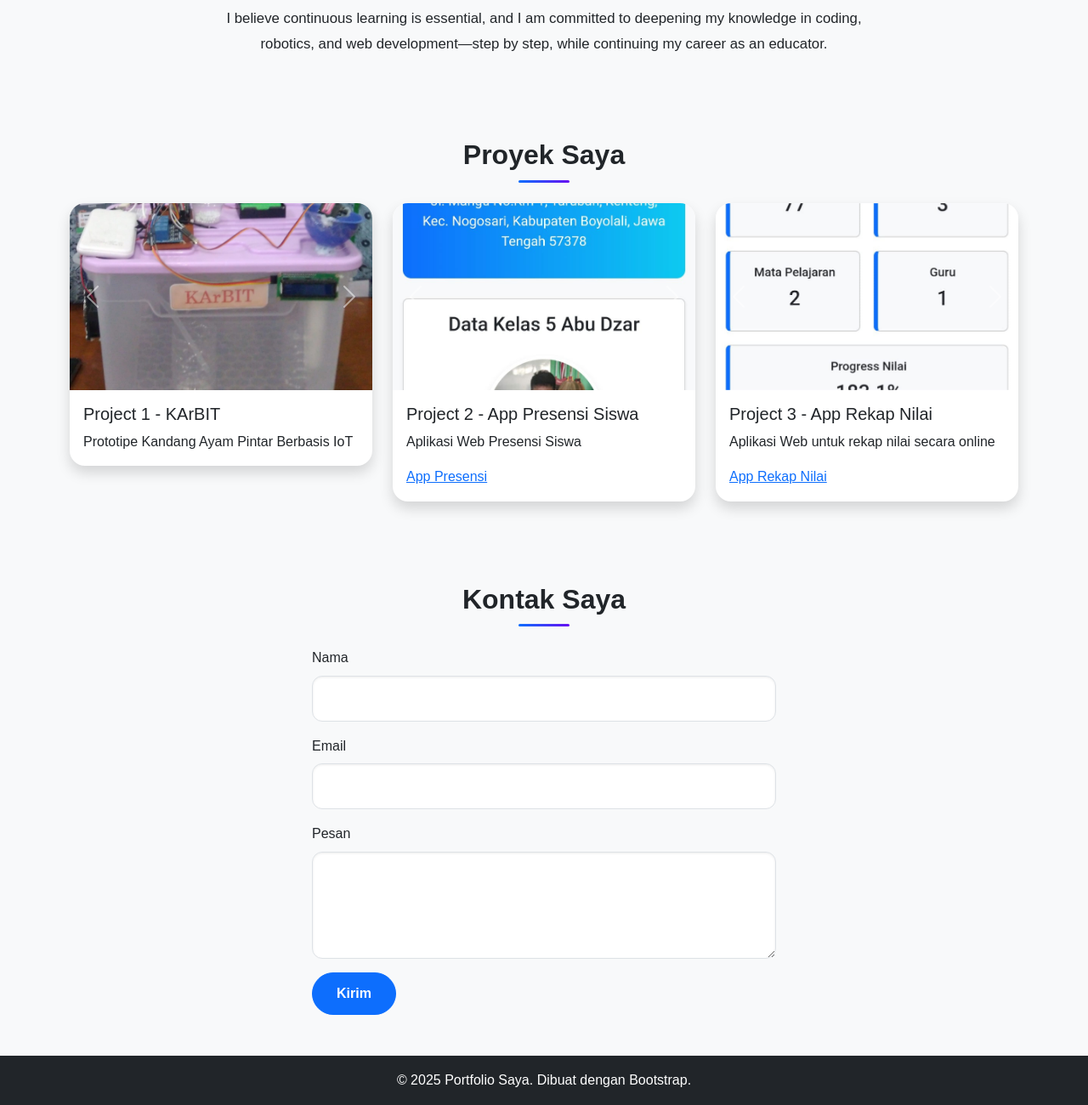
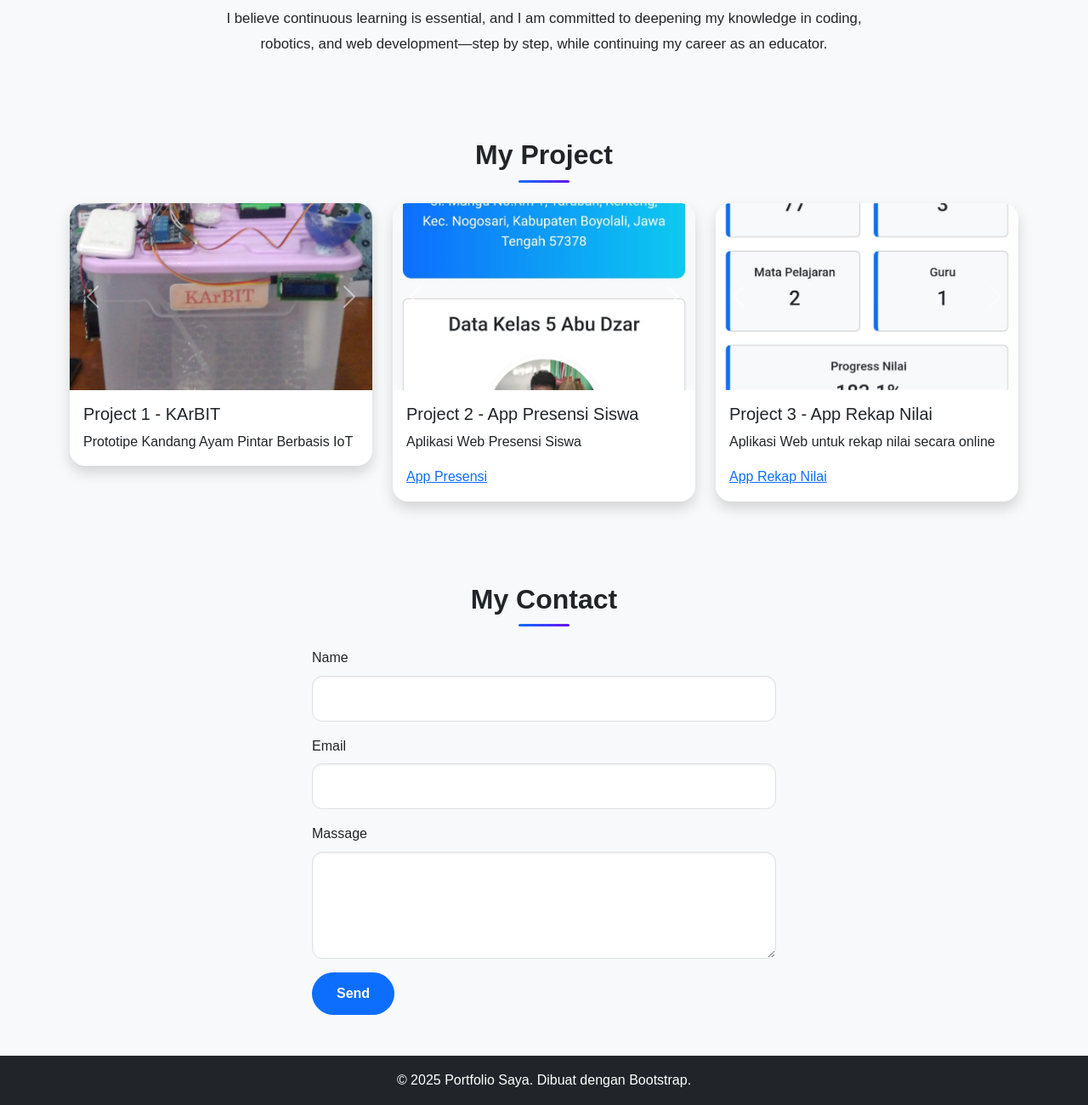
Before and after one commit to diditprasetyo5/portfolioku, a plain HTML site: page portofolio/index.html in a window 1280 px wide. Shown: the part 1947-3247 px from the top of the page at 85% size. Drawn offline with nearby package versions, Linux system fonts and the light colour scheme.

Commit message:
index.html

```diff
--- a/portofolio/index.html
+++ b/portofolio/index.html
@@ -170,7 +170,7 @@
     <!-- Projects -->
     <section id="projects" class="py-5 bg-light">
       <div class="container">
-        <h2 class="text-center mb-4">Proyek Saya</h2>
+        <h2 class="text-center mb-4">My Project</h2>
         <div class="row g-4">
           <!-- Project 1 -->
           <div class="col-md-4">
@@ -393,12 +393,12 @@
     <!-- Contact -->
     <section id="contact" class="py-5">
       <div class="container">
-        <h2 class="text-center mb-4">Kontak Saya</h2>
+        <h2 class="text-center mb-4">My Contact</h2>
         <div class="row justify-content-center">
           <div class="col-md-6">
             <form id="contactForm">
               <div class="mb-3">
-                <label for="name" class="form-label">Nama</label>
+                <label for="name" class="form-label">Name</label>
                 <input type="text" class="form-control" id="name" required />
               </div>
               <div class="mb-3">
@@ -406,7 +406,7 @@
                 <input type="email" class="form-control" id="email" required />
               </div>
               <div class="mb-3">
-                <label for="message" class="form-label">Pesan</label>
+                <label for="message" class="form-label">Massage</label>
                 <textarea
                   class="form-control"
                   id="message"
@@ -414,7 +414,7 @@
                   required
                 ></textarea>
               </div>
-              <button type="submit" class="btn btn-primary">Kirim</button>
+              <button type="submit" class="btn btn-primary">Send</button>
             </form>
           </div>
         </div>
```
